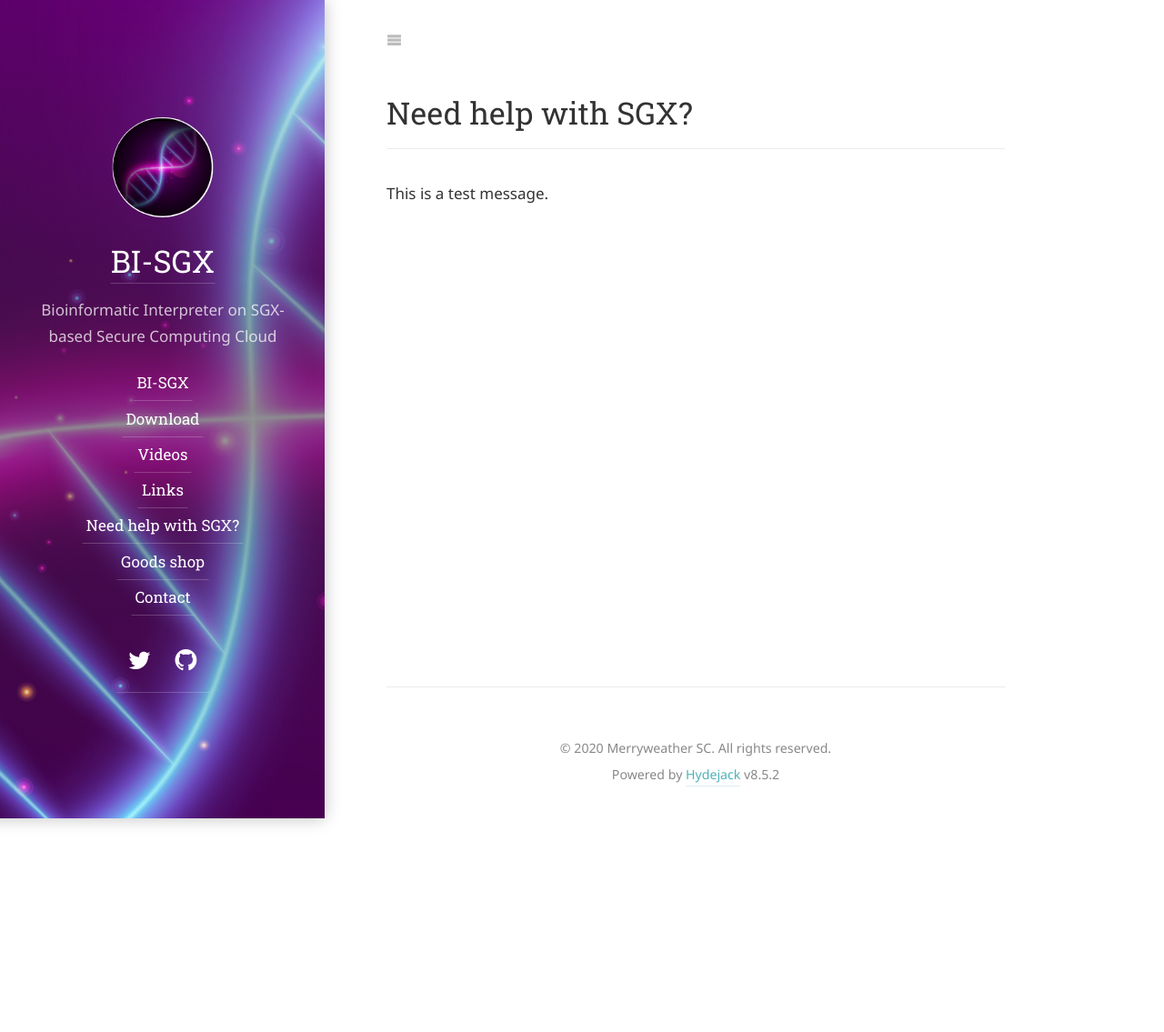
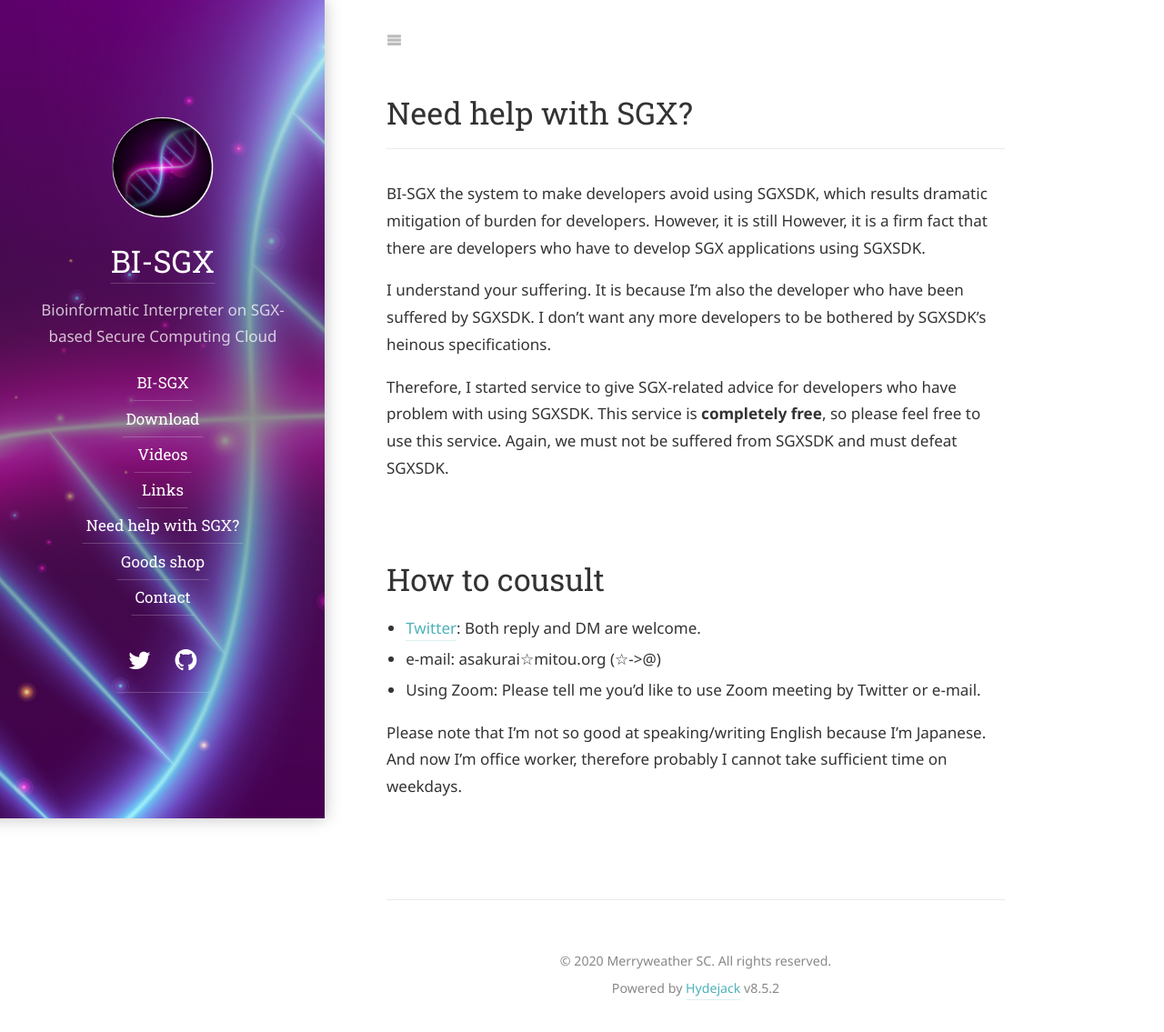
Before and after one commit to hello31337/hello31337.github.io, a Jekyll site: the page built from docs/sgx_consult.md, in a window 1280 px wide. Shown: the whole page at 91% size. Built offline with Jekyll 4.4.1, drawn with Linux system fonts in a browser that asks for light colours; some web fonts are replaced; our own code applies the rules of GitHub Pages for plain Markdown files.

Commit message:
Updated sgx consulting page.

```diff
--- a/docs/sgx_consult.md
+++ b/docs/sgx_consult.md
@@ -4,4 +4,16 @@ menu: true
 order: 6
 ---
 
-This is a test message.
+BI-SGX the system to make developers avoid using SGXSDK, which results dramatic mitigation of burden for developers. However, it is still However, it is a firm fact that there are developers who have to develop SGX applications using SGXSDK.
+
+I understand your suffering. It is because I'm also the developer who have been suffered by SGXSDK. I don't want any more developers to be bothered by SGXSDK's heinous specifications.
+
+Therefore, I started service to give SGX-related advice for developers who have problem with using SGXSDK. This service is **completely free**, so please feel free to use this service. Again, we must not be suffered from SGXSDK and must defeat SGXSDK.
+
+# How to cousult
+* [Twitter](https://twitter.com/dd_cliffford): Both reply and DM are welcome.
+* e-mail: asakurai☆mitou.org (☆->@)
+* Using Zoom: Please tell me you'd like to use Zoom meeting by Twitter or e-mail.
+
+
+Please note that I'm not so good at speaking/writing English because I'm Japanese. And now I'm office worker, therefore probably I cannot take sufficient time on weekdays.
```
